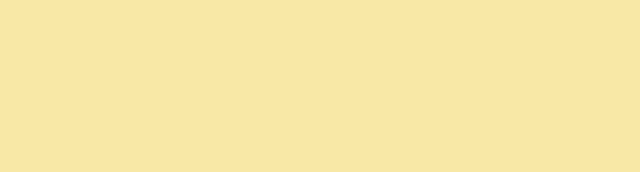
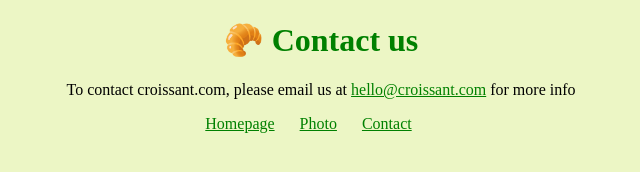
Before and after one commit to monigiwa/croissant, a plain HTML site: page contact.html in a window 1280 px wide. Shown: the whole page, without its empty margins (319-959 px from the left). Drawn offline with Linux system fonts and the light colour scheme.

Commit message:
Changed the background color

```diff
--- a/contact.html
+++ b/contact.html
@@ -6,5 +6,16 @@
     <title>Contact page</title>
     <link rel="stylesheet" href="src/style.css" />
   </head>
-  <body></body>
+  <body>
+    <h1>🥐 Contact us</h1>
+    <p>
+      To contact croissant.com, please email us at
+      <a href="#">hello@croissant.com</a> for more info
+    </p>
+    <div class="navigation-links">
+      <a href="/index.html">Homepage</a>
+      <a href="/photo.html">Photo</a>
+      <a href="/contact.html">Contact</a>
+    </div>
+  </body>
 </html>
--- a/src/style.css
+++ b/src/style.css
@@ -1,15 +1,13 @@
 body {
   display: block;
   margin: 8px;
-  background-color: #f8e8a6;
+  background-color: #ecf6c5;
 }
 h1,
-h2,
 p {
   text-align: center;
 }
 h1,
-h2,
 a {
   color: green;
 }
```
Also changed, not shown: photo.html (+1 -1 lines).
